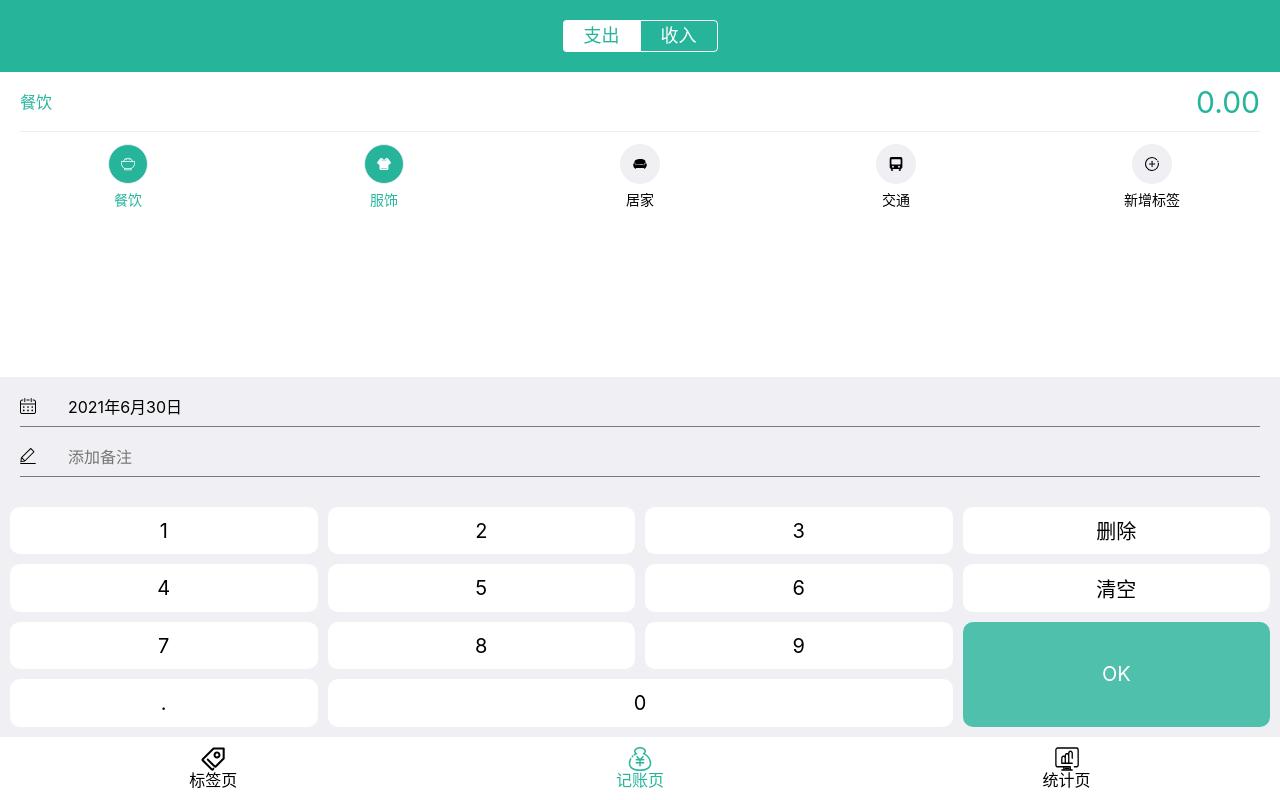
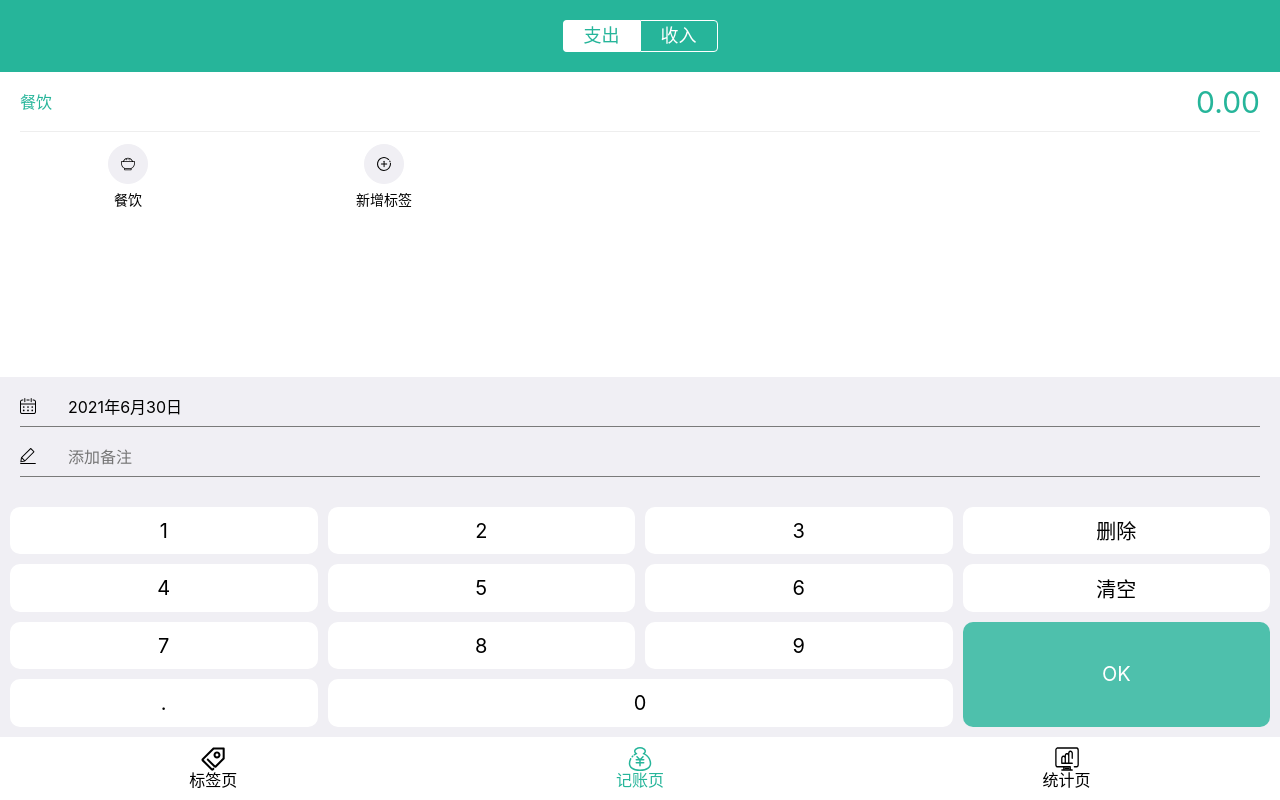
Before and after one commit to April-cl/daily-book, a React app: page /#/edit in a window 1280 px wide. Built offline with nearby package versions, Linux system fonts and the light colour scheme.

Commit message:
动态展示标签

```diff
--- a/src/views/Edit/TagsSection.tsx
+++ b/src/views/Edit/TagsSection.tsx
@@ -1,5 +1,5 @@
 import styled from 'styled-components';
-import React from 'react';
+import React, { useState } from 'react';
 import Icon from '../../components/Icon';
 
 const Wrapper = styled.section`
@@ -15,6 +15,7 @@ const Wrapper = styled.section`
       align-items: center;
       width: 20%;
       font-size: 14px;
+
       .iconWrapper {
         width: 40px;
         height: 40px;
@@ -37,33 +38,23 @@ const Wrapper = styled.section`
   }
 `;
 const TagsSection: React.FC = () => {
+  // eslint-disable-next-line
+  const [tags, setTags] = useState<{iconName: string, chinese: string}[]>([{iconName: 'diet',chinese: '餐饮'}])
   return (
     <Wrapper>
       <ul>
-        <li className="selected">
-          <span className="iconWrapper">
-            <Icon name="diet"/>
-          </span>
-          <span>餐饮</span>
-        </li>
-        <li className="selected">
-          <span className="iconWrapper">
-          <Icon name="clothes"/>
-          </span>
-          <span>服饰</span>
-        </li>
-        <li>
-          <span className="iconWrapper">
-          <Icon name="family"/>
-          </span>
-          <span>居家</span>
-        </li>
-        <li>
-          <span className="iconWrapper">
-          <Icon name="transportation"/>
-          </span>
-          <span>交通</span>
-        </li>
+        {
+          tags.map((tag) => {
+            return (
+              <li key={tag.chinese}>
+                <span className="iconWrapper">
+                <Icon name={tag.iconName}/>
+                </span>
+                <span>{tag.chinese}</span>
+              </li>
+            )
+          })
+        }
         <li>
           <span className="iconWrapper">
           <Icon name="add"/>
```
